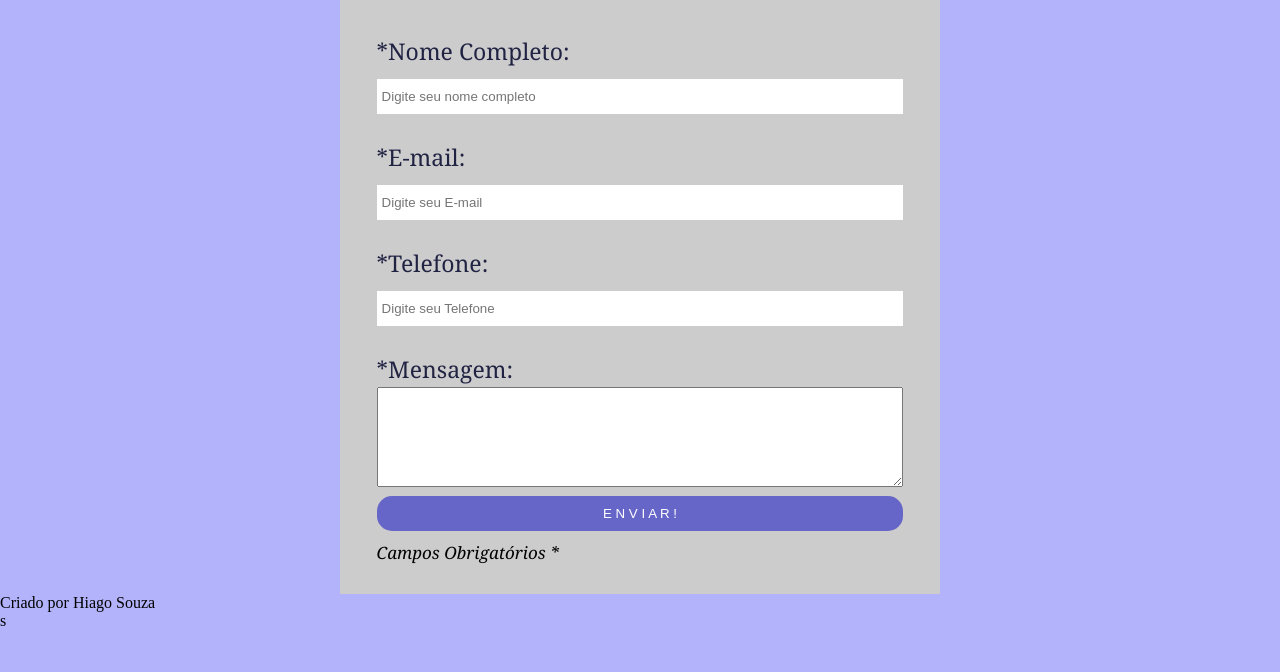
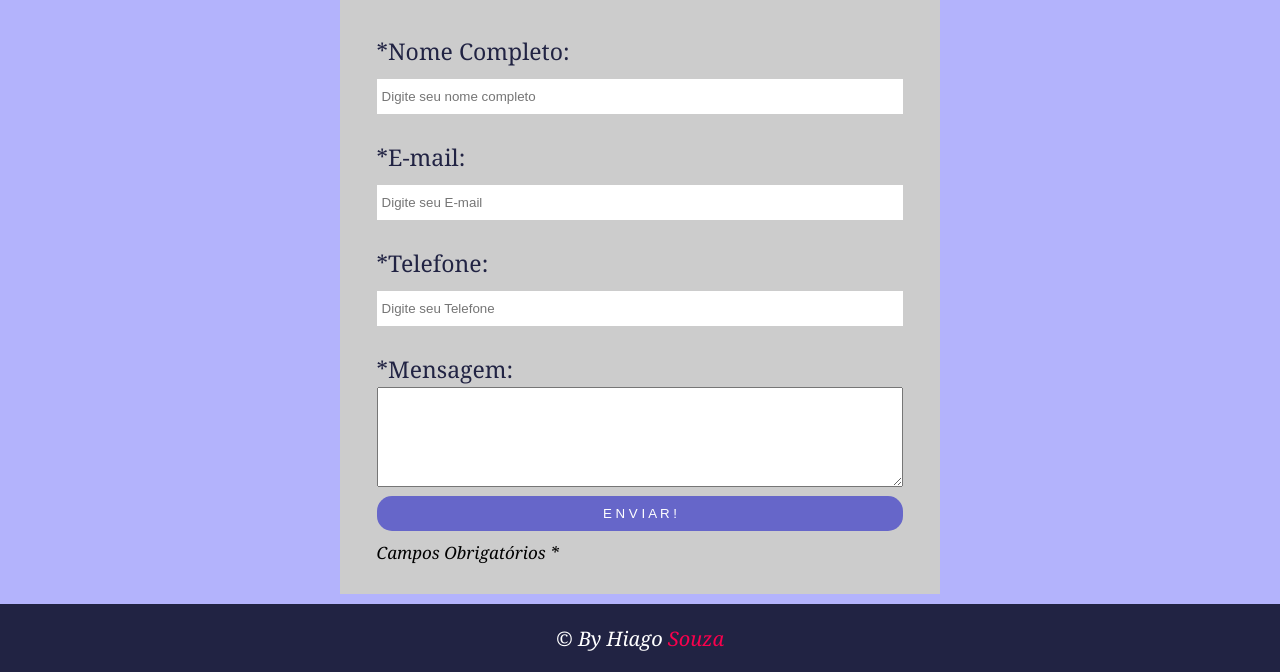
Before and after one commit to hiagospencer/formulario-com-validacao-JS, a plain HTML site: page index.html in a window 1280 px wide. Shown: the part 137-809 px from the top of the page. Drawn offline with Linux system fonts and the light colour scheme.

Commit message:
footer formatado

```diff
--- a/index.html
+++ b/index.html
@@ -40,9 +40,9 @@
         </form>
     </div><!--form-->
 
-    <footer>Criado por Hiago Souza</footer>
+    <footer>&copy; By  Hiago <span>Souza</span></footer>
 
     <script src="functions.js"></script>
-    <script src="https://kit.fontawesome.com/8f73d23f57.js" crossorigin="anonymous"></script>s
+    <script src="https://kit.fontawesome.com/8f73d23f57.js" crossorigin="anonymous"></script>
 </body>
 </html>
--- a/style.css
+++ b/style.css
@@ -29,6 +29,7 @@ h2{
     max-width: 600px;
     margin: 0 auto;
     margin-top: 20px;
+    margin-bottom: 10px;
     background-color: #ccc;
     padding: 0 2%;
 }
@@ -106,6 +107,7 @@ form p{
 .form input[type=submit]:hover{
     background-color:rgb(39, 39, 177);
     transition: 0.4s;
+    box-shadow: 1px 2px 1px 0 rgb(122, 122, 122);
 }
 
 .form h3{
@@ -113,6 +115,21 @@ form p{
     font-size: 17px;
     font-style: italic;
     font-weight: normal;
+}
+
+footer{
+   background: #212343;
+   color: white;
+    text-align: center;
+    border-top: 1px solid #212343;
+    font-size: 20px;
+    padding: 20px 0;
+    font-style: italic;
+    font-family: Cambria, Cochin, Georgia, Times, 'Times New Roman', serif;
+}
+
+footer span{
+    color: #f9004d;
 }
 
 @media screen and (max-width: 195px) {
```
